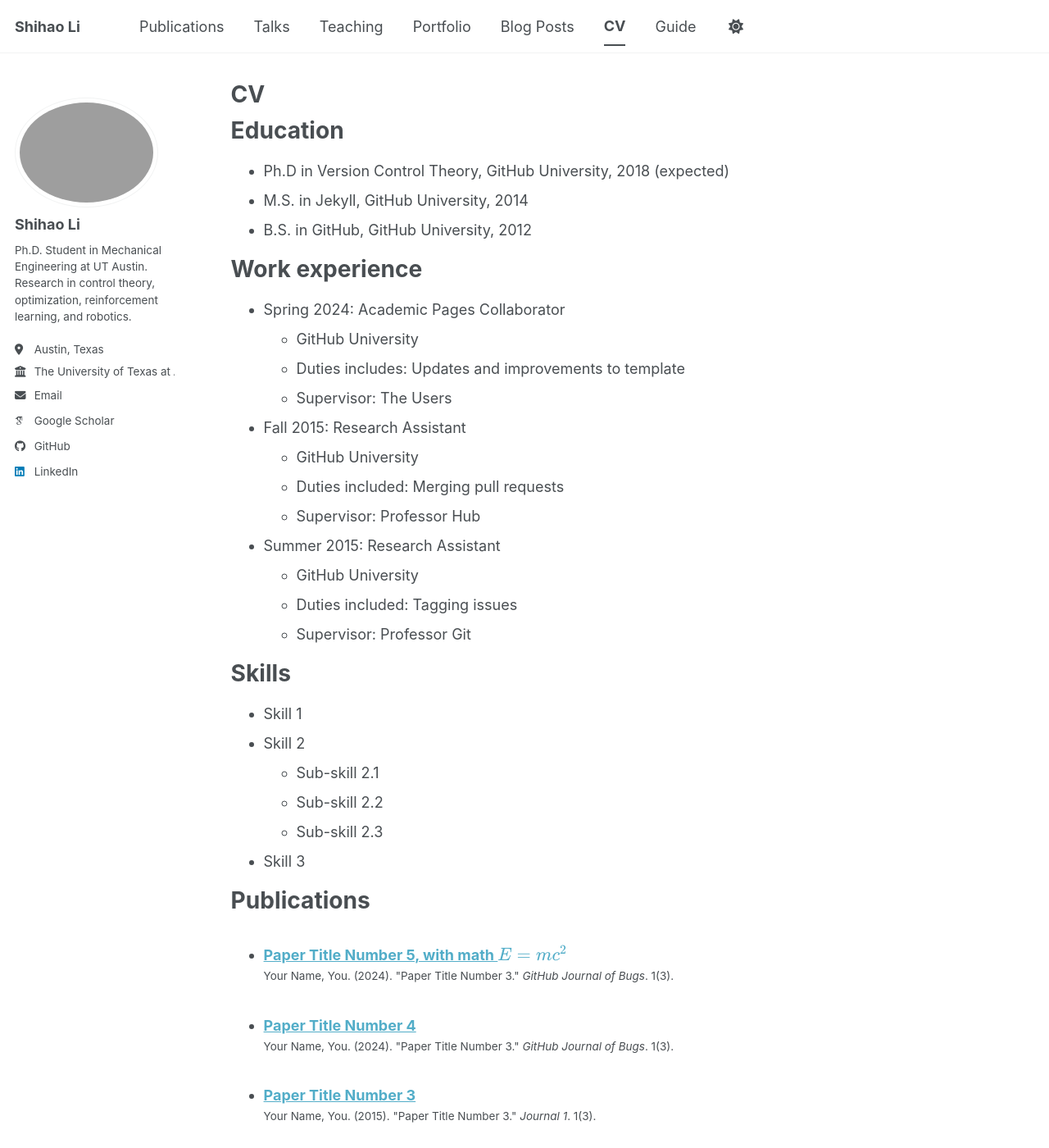
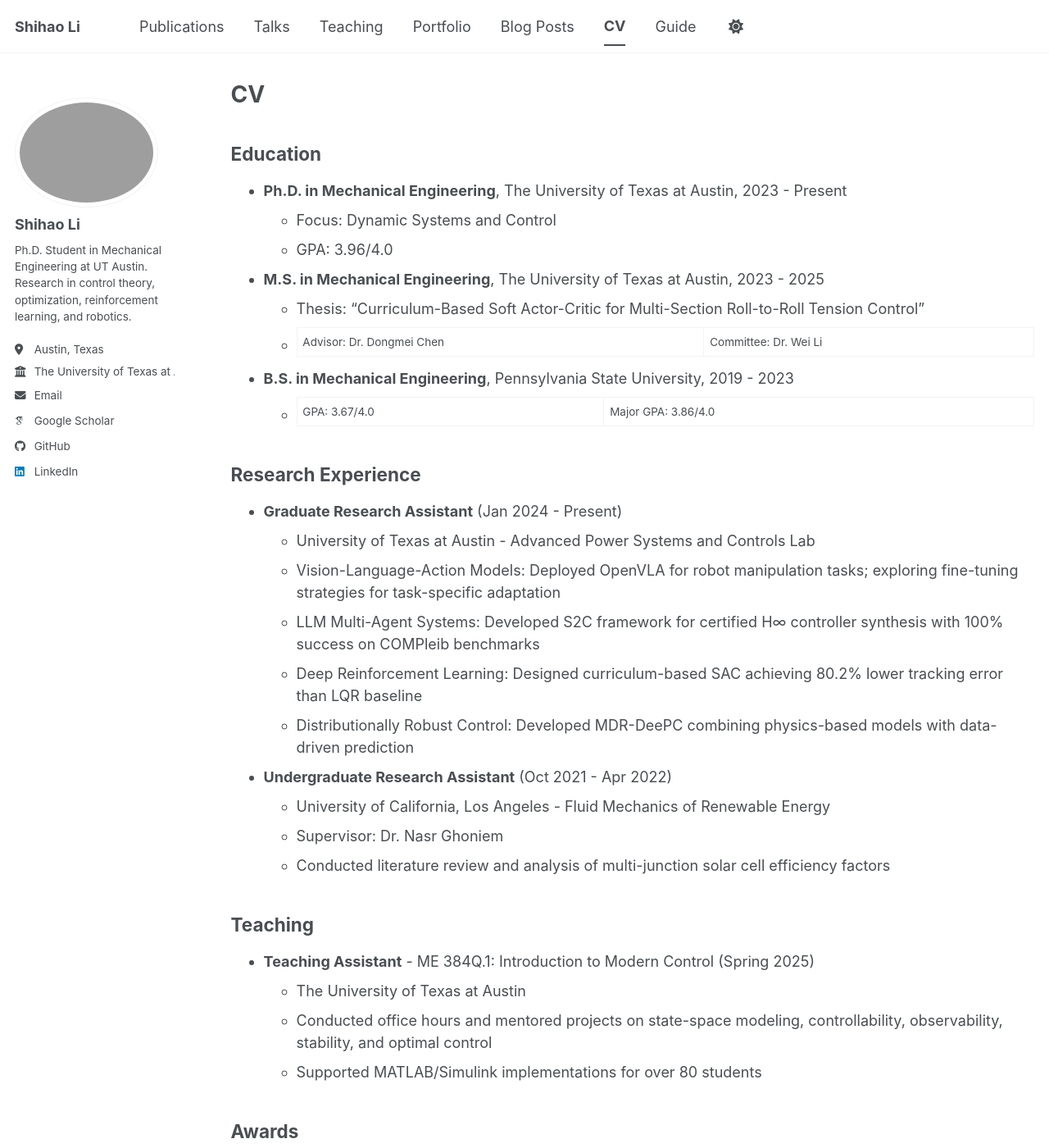
Before and after one commit to SheeHow/sheehow.github.io, a Jekyll site: the page built from _pages/cv.md, in a window 1280 px wide and 1400 px high. Shown: the whole window at 82% size. Built offline with Jekyll 4.4.1, drawn with Linux system fonts in a browser that asks for light colours; some web fonts are replaced; a script bundle is joined from its source files by our own code; library files that are not in the unit come from our copies; some of the changed text lies outside the part shown.

Commit message:
Update cv.md

```diff
--- a/_pages/cv.md
+++ b/_pages/cv.md
@@ -9,56 +9,62 @@
 
 {% include base_path %}
 
-Education
-======
-* Ph.D in Version Control Theory, GitHub University, 2018 (expected)
-* M.S. in Jekyll, GitHub University, 2014
-* B.S. in GitHub, GitHub University, 2012
+## Education
 
-Work experience
-======
-* Spring 2024: Academic Pages Collaborator
-  * GitHub University
-  * Duties includes: Updates and improvements to template
-  * Supervisor: The Users
+* **Ph.D. in Mechanical Engineering**, The University of Texas at Austin, 2023 - Present
+  * Focus: Dynamic Systems and Control
+  * GPA: 3.96/4.0
 
-* Fall 2015: Research Assistant
-  * GitHub University
-  * Duties included: Merging pull requests
-  * Supervisor: Professor Hub
+* **M.S. in Mechanical Engineering**, The University of Texas at Austin, 2023 - 2025
+  * Thesis: "Curriculum-Based Soft Actor-Critic for Multi-Section Roll-to-Roll Tension Control"
+  * Advisor: Dr. Dongmei Chen | Committee: Dr. Wei Li
 
-* Summer 2015: Research Assistant
-  * GitHub University
-  * Duties included: Tagging issues
-  * Supervisor: Professor Git
+* **B.S. in Mechanical Engineering**, Pennsylvania State University, 2019 - 2023
+  * GPA: 3.67/4.0 | Major GPA: 3.86/4.0
 
-Skills
-======
-* Skill 1
-* Skill 2
-  * Sub-skill 2.1
-  * Sub-skill 2.2
-  * Sub-skill 2.3
-* Skill 3
+## Research Experience
 
-Publications
-======
+* **Graduate Research Assistant** (Jan 2024 - Present)
+  * University of Texas at Austin - Advanced Power Systems and Controls Lab
+  * Vision-Language-Action Models: Deployed OpenVLA for robot manipulation tasks; exploring fine-tuning strategies for task-specific adaptation
+  * LLM Multi-Agent Systems: Developed S2C framework for certified H∞ controller synthesis with 100% success on COMPleib benchmarks
+  * Deep Reinforcement Learning: Designed curriculum-based SAC achieving 80.2% lower tracking error than LQR baseline
+  * Distributionally Robust Control: Developed MDR-DeePC combining physics-based models with data-driven prediction
+
+* **Undergraduate Research Assistant** (Oct 2021 - Apr 2022)
+  * University of California, Los Angeles - Fluid Mechanics of Renewable Energy
+  * Supervisor: Dr. Nasr Ghoniem
+  * Conducted literature review and analysis of multi-junction solar cell efficiency factors
+
+## Teaching
+
+* **Teaching Assistant** - ME 384Q.1: Introduction to Modern Control (Spring 2025)
+  * The University of Texas at Austin
+  * Conducted office hours and mentored projects on state-space modeling, controllability, observability, stability, and optimal control
+  * Supported MATLAB/Simulink implementations for over 80 students
+
+## Awards
+
+* Warren A. and Alice L. Meyer Endowed Scholarship, UT Austin
+* Dean's List, Pennsylvania State University (7 Semesters)
+
+## Skills
+
+* **Robot Learning:** Vision-Language-Action Models (OpenVLA), Deep RL (SAC, PPO), Curriculum Learning
+* **LLM & Foundation Models:** Multi-Agent Systems, Prompt Engineering, RAG, Function Calling, vLLM Deployment
+* **Control & Optimization:** MPC, Trajectory Optimization, LQR/LQG, H∞ Synthesis, Convex Optimization (LMI/SDP), CVXPY
+* **Programming:** Python (PyTorch, NumPy, Pandas, Transformers), MATLAB/Simulink, Git, Linux, Docker
+* **Infrastructure:** GPU Cluster Management, Training Pipeline Automation, Shell Scripting
+
+## Publications
+
   <ul>{% for post in site.publications reversed %}
     {% include archive-single-cv.html %}
   {% endfor %}</ul>
 
-Talks
-======
-  <ul>{% for post in site.talks reversed %}
-    {% include archive-single-talk-cv.html  %}
-  {% endfor %}</ul>
+## Service
 
-Teaching
-======
-  <ul>{% for post in site.teaching reversed %}
-    {% include archive-single-cv.html %}
-  {% endfor %}</ul>
+* **Peer Reviewer:** Modeling, Estimation and Control Conference (MECC)
+* **Peer Reviewer:** ASME Journal of Dynamic Systems, Measurement and Control
 
-Service and leadership
-======
-* Currently signed in to 43 different slack teams
+[Download Full CV (PDF)](/files/Shihao_Li_CV.pdf)
```
